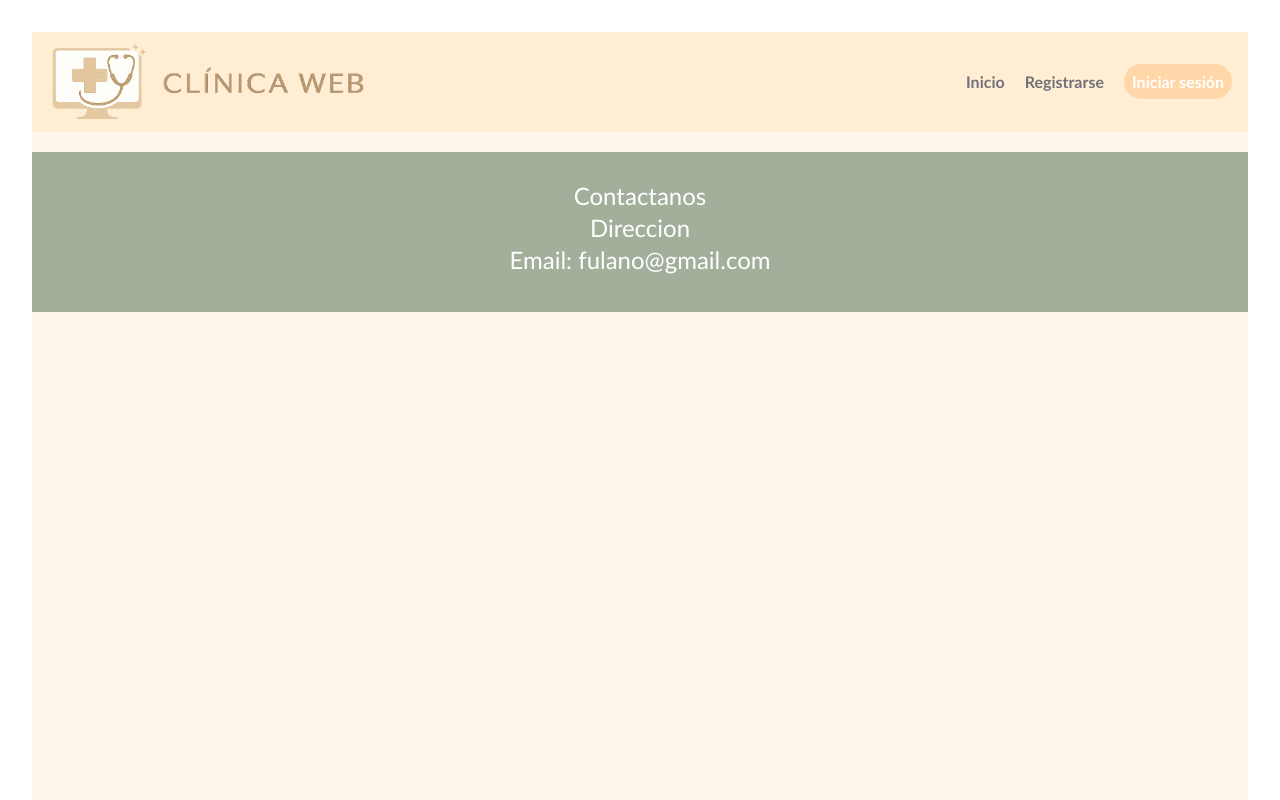
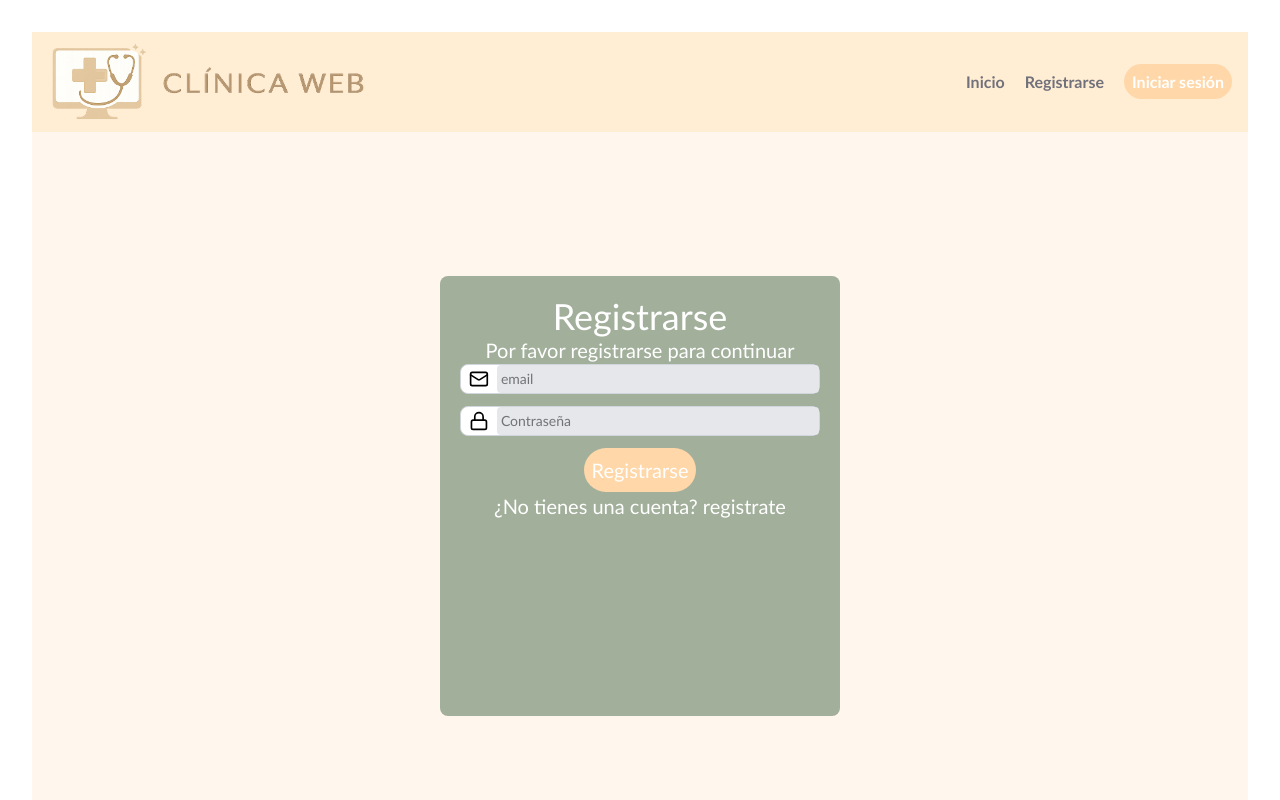
Before and after one commit to FlorenciaCabello655/Clinica-web---proyecto-final, a React (Vite) app: page /iniciarSesion in a window 1280 px wide. Shown: the top 800 px of the page. Built offline with nearby package versions, Linux system fonts and the light colour scheme.

Commit message:
creando pagina de iniciar sesion

```diff
--- a/src/App.jsx
+++ b/src/App.jsx
@@ -7,6 +7,7 @@ import { Route, Routes } from "react-router-dom";
 import Home from "./pages/home/home";
 import Footer from "./components/footer/footer";
 import Registro from "./pages/registro/registro";
+import IniciarSesion from "./pages/iniciarSesion/iniciarSesion";
 
 function App() {
   const [count, setCount] = useState(0);
@@ -18,6 +19,7 @@ function App() {
         <Routes>
           <Route path="/" element={<Home />} />
           <Route path="/registro" element={<Registro/>}/>
+          <Route path="/iniciarSesion" element={<IniciarSesion/>}/>
         </Routes>
         <Footer></Footer>
       </section>
--- a/src/components/navbar/navbar.jsx
+++ b/src/components/navbar/navbar.jsx
@@ -39,7 +39,7 @@ function Navbar() {
               ? "bg-orange-400"
               : "bg-orange-200 hover:bg-orange-300"
           }`}
-          to="/login"
+          to="/iniciarSesion"
         >
           Iniciar sesión
         </Link>
--- /dev/null
+++ b/src/pages/iniciarSesion/iniciarSesion.jsx
@@ -0,0 +1,74 @@
+import { Lock, Mail } from "lucide-react";
+import { useState } from "react";
+import { Link } from "react-router-dom";
+
+function iniciarSesion () {
+    const [iniciarSesionForm, setiniciarSesionForm] = useState({
+        email:"",
+        contraseña:"",
+    })
+    const actualizarDatos = (evento) => {
+        evento.preventDefault()
+        setiniciarSesionForm({...iniciarSesionForm, [evento.target.name]: evento.target.value })
+    }
+
+    const enviarFormulario = async (evento) => {
+        evento.preventDefault()
+        console.log(iniciarSesionForm)
+    }
+
+    return(
+        <section className="w-full min-h-screen p-6"  >
+            <div className="w-100 h-110 p-5 bg-[#A2AF9B] m-auto mt-30 rounded-lg">
+            <h1 className="text-white text-4xl text-center">Registrarse</h1>
+              <h2 className="text-white text-xl text-center">
+                Por favor registrarse para continuar
+              </h2>
+              <form onSubmit={enviarFormulario} className="w-full">
+                         <div className="flex w-full mb-3 bg-white rounded-lg border border-gray-300 items-center ">
+                  <Mail className="w-10 text-center" size={20} />
+                  <input
+                    className="w-full  bg-gray-200 focus:bg-white outline-none border-none  p-1 rounded text-sm"
+                    type="email"
+                    name="email"
+                    placeholder="email"
+                    onChange={actualizarDatos}
+                    required
+                  />
+                </div>
+
+                <div className="flex w-full mb-3  bg-white rounded-lg border border-gray-300 items-center">
+                  <Lock className="w-10 text-center" size={20} />
+                  <input
+                    className="w-full  bg-gray-200 focus:bg-white outline-none border-none p-1 rounded text-sm"
+                    type="password"
+                    name="contraseña"
+                    placeholder="Contraseña"
+                    onChange={actualizarDatos}
+                    required
+                  />
+                </div>
+
+                 <div className="flex justify-center w-full">
+                  <button
+                    type="submit"
+                    className="text-white text-xl bg-orange-200 rounded-4xl p-2 "
+                  >
+                    <h1>Registrarse</h1>
+                  </button>
+                </div>
+              </form>
+
+               <h2 className="text-white text-center text-xl">
+                ¿No tienes una cuenta?{" "}
+                <Link to="/Registro">registrate</Link>
+              </h2>
+            </div>
+
+        </section>
+    )
+};
+
+
+
+export default iniciarSesion;
--- a/src/pages/registro/registro.jsx
+++ b/src/pages/registro/registro.jsx
@@ -3,7 +3,7 @@ import { useState } from "react";
 import { Link } from "react-router-dom";
 
 function Registro() {
-  const { formulario, setformulario } = useState({
+  const [ formulario, setFormulario ] = useState({
     nombre: "",
     telefono: "",
     rol: "paciente",
@@ -11,6 +11,16 @@ function Registro() {
     email: "",
     contraseña: "",
   });
+
+  const actualizarDatos = (evento) => {
+    evento.preventDefault()
+    setFormulario({...formulario, [evento.target.name]:evento.target.value})
+  }
+
+  const enviarFormulario = async (evento) => {
+    evento.preventDefault()
+    console.log(formulario)
+  }
 
   return (
     <>
@@ -20,7 +30,7 @@ function Registro() {
           <h2 className="text-white text-xl text-center">
             Por favor registrarse para continuar
           </h2>
-          <form className="w-full">
+          <form onSubmit={enviarFormulario} className="w-full">
             <div className="flex w-full mb-3 bg-white rounded-lg border border-gray-300 items-center">
               <User className="w-10 text-center" size={20} />
               <input
@@ -28,6 +38,7 @@ function Registro() {
                 type="text"
                 name="nombre"
                 placeholder="Nombre"
+                onChange={actualizarDatos}
                 required
               />
             </div>
@@ -39,6 +50,7 @@ function Registro() {
                 type="number"
                 name="telefono"
                 placeholder="Numero de telefono"
+                onChange={actualizarDatos}
                 required
               />
             </div>
@@ -48,17 +60,20 @@ function Registro() {
               <select
                 className="w-full  bg-gray-200 focus:bg-white outline-none border-none p-1 rounded text-sm"
                 name="rol"
+                onChange={actualizarDatos}
               >
                 <option value="paciente">Paciente</option>
                 <option value="doctor">Doctor/a</option>
+
               </select>
             </div>
-            {formulario === "doctor" && (
+            {formulario.rol === "doctor" && (
               <div className="flex w-full mb-3 bg-white rounded-lg border border-gray-300 items-center ">
                 <BriefcaseMedical className="w-10 text-center" size={20} />
                 <select
                   className="w-full  bg-gray-200 focus:bg-white outline-none border-none  p-1 rounded text-sm"
                   name="especialidad"
+                  onChange={actualizarDatos}
                 >
                   <option value="cardiologia">Cardiologia</option>
                   <option value="clinico">Clinico</option>
@@ -77,6 +92,7 @@ function Registro() {
                 type="email"
                 name="email"
                 placeholder="email"
+                onChange={actualizarDatos}
                 required
               />
             </div>
@@ -88,6 +104,7 @@ function Registro() {
                 type="password"
                 name="contraseña"
                 placeholder="Contraseña"
+                onChange={actualizarDatos}
                 required
               />
             </div>
```
